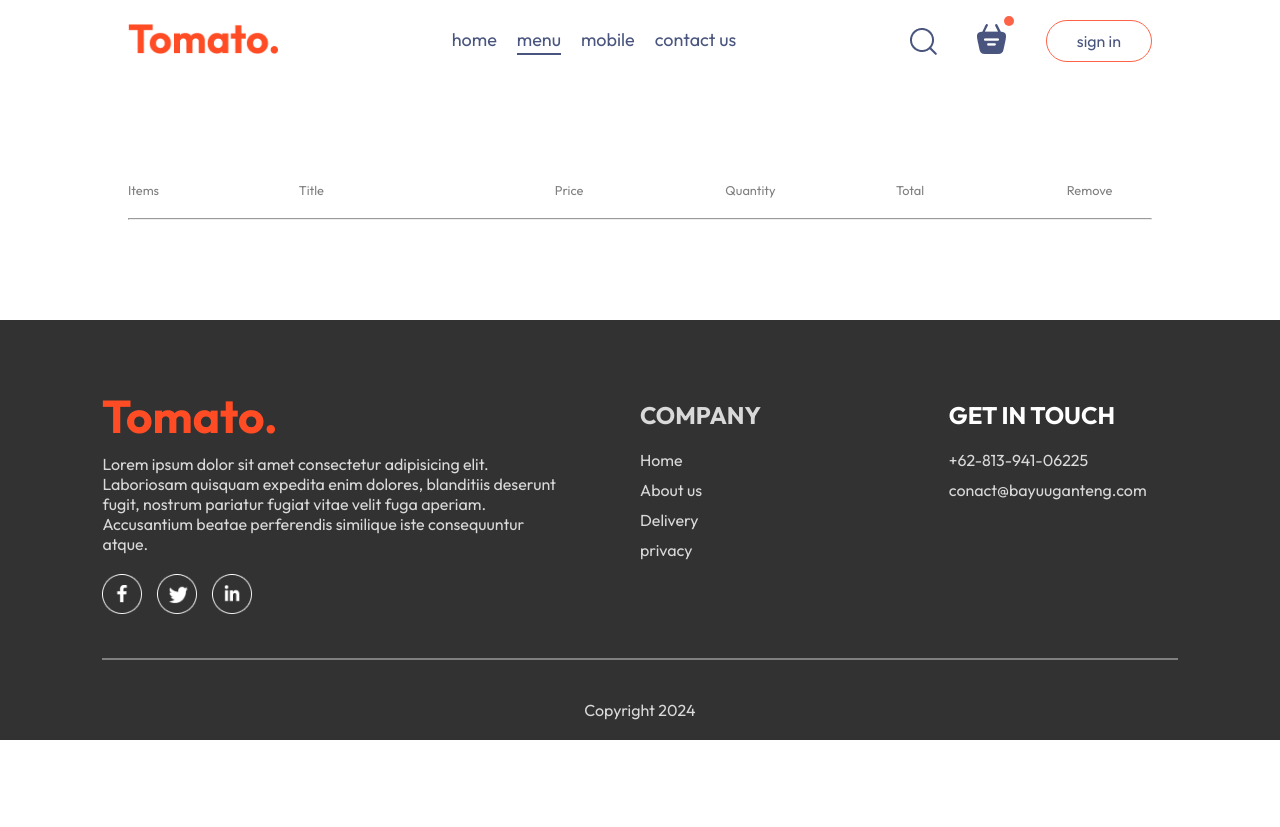
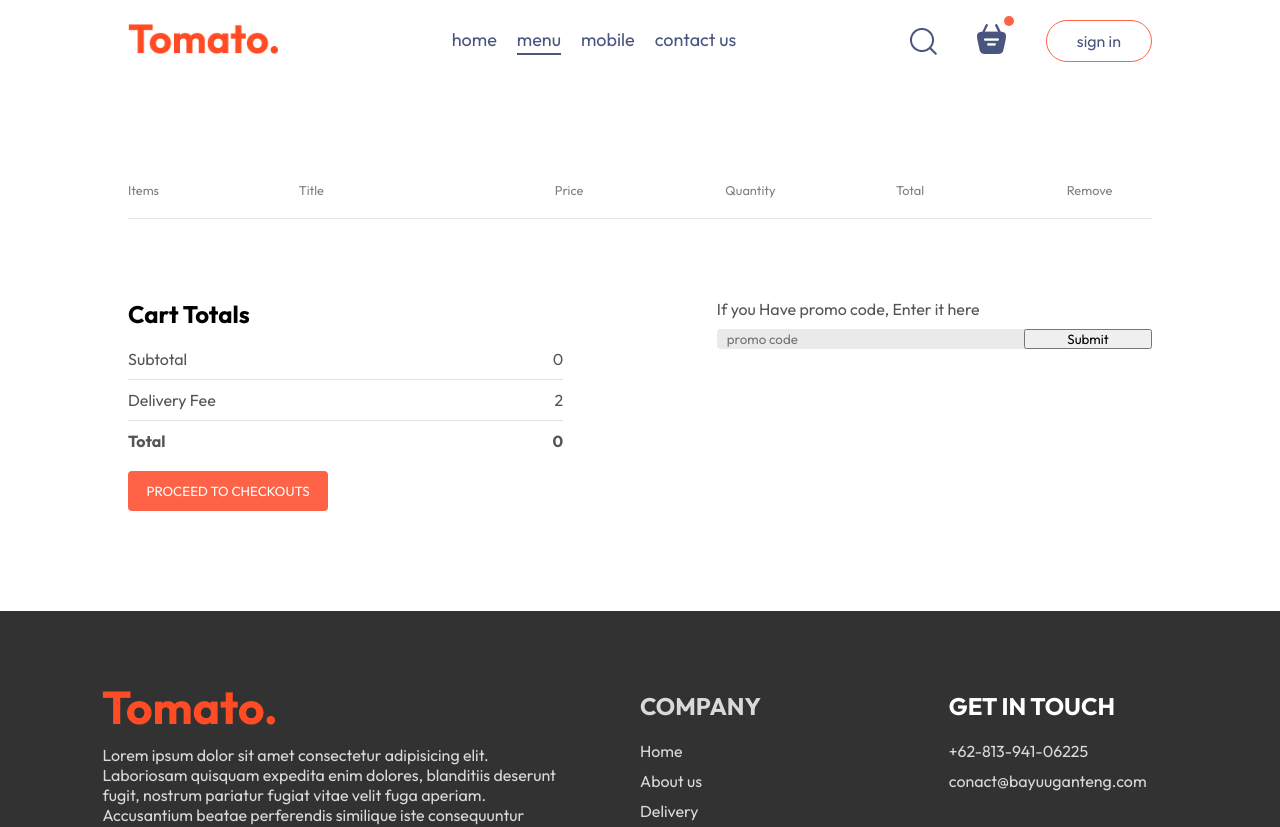
Before and after one commit to bayurokhmatullahhh/Proyek2, a React (Vite) app in the folder frontend/: page /cart in a window 1280 px wide. Shown: the top 827 px of the page. Before the commit the page ends 800 px from the top, so only its background shows below. Built offline with nearby package versions, Linux system fonts and the light colour scheme.

Commit message:
update frontend edisi gabut

```diff
--- a/frontend/src/pages/Cart/Cart.css
+++ b/frontend/src/pages/Cart/Cart.css
@@ -1,22 +1,87 @@
 /* cart/keranjang css area */
-.cart{
+.cart {
   margin-top: 100px;
 }
 /* css untuk bagian table pesanan pada keranjang belanja */
-.cart-items-title{
+.cart-items-title {
   display: grid;
   grid-template-columns: 1fr 1.5fr 1fr 1fr 1fr 0.5fr;
   align-items: center;
   color: grey;
-    font-size: max(1vw,12px);
+  font-size: max(1vw, 12px);
 }
 /* untuk mengatur item tulisan di dalamnya */
-.cart-items-item{
+.cart-items-item {
   margin: 10px 0px;
   color: black;
 }
 /* mengatur agar lebih kecil/besarnya pesanan */
-.cart-items-item img{
+.cart-items-item img {
   width: 50px;
-
 }
+/*  */
+.cart hr {
+  height: 1px;
+  background-color: #e2e2e2;
+  border: none;
+}
+/* tanda silang pada pesanan (REMOVE) */
+.cart-items-item .cross {
+  cursor: pointer;
+}
+/* bagian cart total dan enter code CSS Area */
+.cart-bottom {
+  margin-top: 80px;
+  display: flex;
+  justify-content: space-between;
+  gap: max(12vw, 20px);
+}
+.cart-total {
+  flex: 1;
+  display: flex;
+  flex-direction: column;
+  gap: 20px;
+}
+.cart-total-details {
+  display: flex;
+  justify-content: space-between;
+  color: #555;
+}
+/* bagian tombol prosess */
+.cart-total hr {
+  margin: 10px 0px;
+}
+/* bagian untuk mengatur tombol cart total */
+.cart-total button {
+  border: none;
+  color: white;
+  background-color: tomato;
+  width: max(15vw, 200px);
+  padding: 12px 0px;
+  border-radius: 4px;
+  cursor: pointer;
+}
+/*  */
+.cart-promocode {
+  flex: 1;
+}
+.cart-promocode p {
+  color: #555;
+}
+.cart-promocode-input {
+  margin-top: 10px;
+  display: flex;
+  justify-content: space-between;
+  align-items: center;
+  background-color: #eaeaea;
+  border-radius: 4px;
+}
+.cart-promocode-input input {
+  background: transparent;
+  border: none;
+  outline: none;
+  padding-left: 10px;
+}
+.cart-promocode-input button {
+  width: max(10vw);
+}
--- a/frontend/src/pages/Cart/Cart.jsx
+++ b/frontend/src/pages/Cart/Cart.jsx
@@ -23,17 +23,52 @@
             if(cartItems[item._id]>0)
             {
               return(
-                <div className='cart-items-title cart-items-item'>
+                <div>
+                  <div className='cart-items-title cart-items-item'>
                     <img src={item.image} alt="" />
                     <p>{item.name}</p>
-                    <p>{item.price}</p>
+                    <p>${item.price}</p>
                     <p>{cartItems[item._id]}</p>
-                    <p>{item.price*cartItems[item._id]}</p>
-                    <p>x</p>
+                    <p>${item.price*cartItems[item._id]}</p>
+                    <p onClick={()=>removeFromCart(item._id)} className='cross'>x</p>
                 </div>
+                <hr />
+                </div>
+
               )
             }
         })}
+      </div>
+      <div className="cart-bottom">
+        <div className="cart-total">
+          <h2>Cart Totals</h2>
+          <div>
+              <div className="cart-total-details">
+                <p>Subtotal</p>
+                <p>{0}</p>
+              </div>
+              <hr />
+              <div className="cart-total-details">
+                <p>Delivery Fee</p>
+                <p>{2}</p>
+              </div>
+              <hr />
+              <div className="cart-total-details">
+                  <b>Total</b>
+                  <b>{0}</b>
+              </div>
+          </div>
+          <button>PROCEED TO CHECKOUTS</button>
+        </div>
+        <div className="cart-promocode">
+          <div>
+            <p>If you Have promo code, Enter it here</p>
+            <div className="cart-promocode-input">
+              <input type="text" placeholder='promo code' />
+              <button>Submit</button>
+            </div>
+          </div>
+        </div>
       </div>
     </div>
   )
```
Lines whose indentation alone changed are shown as unchanged.
